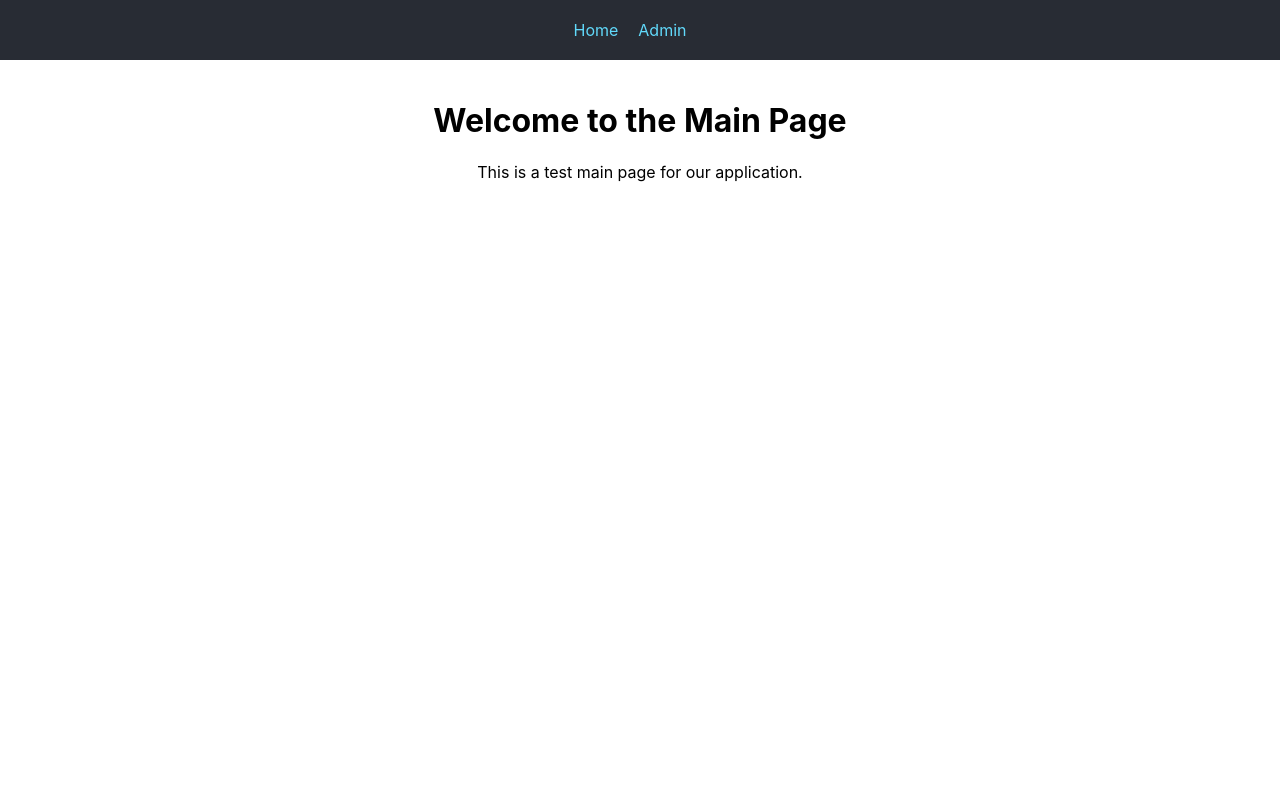
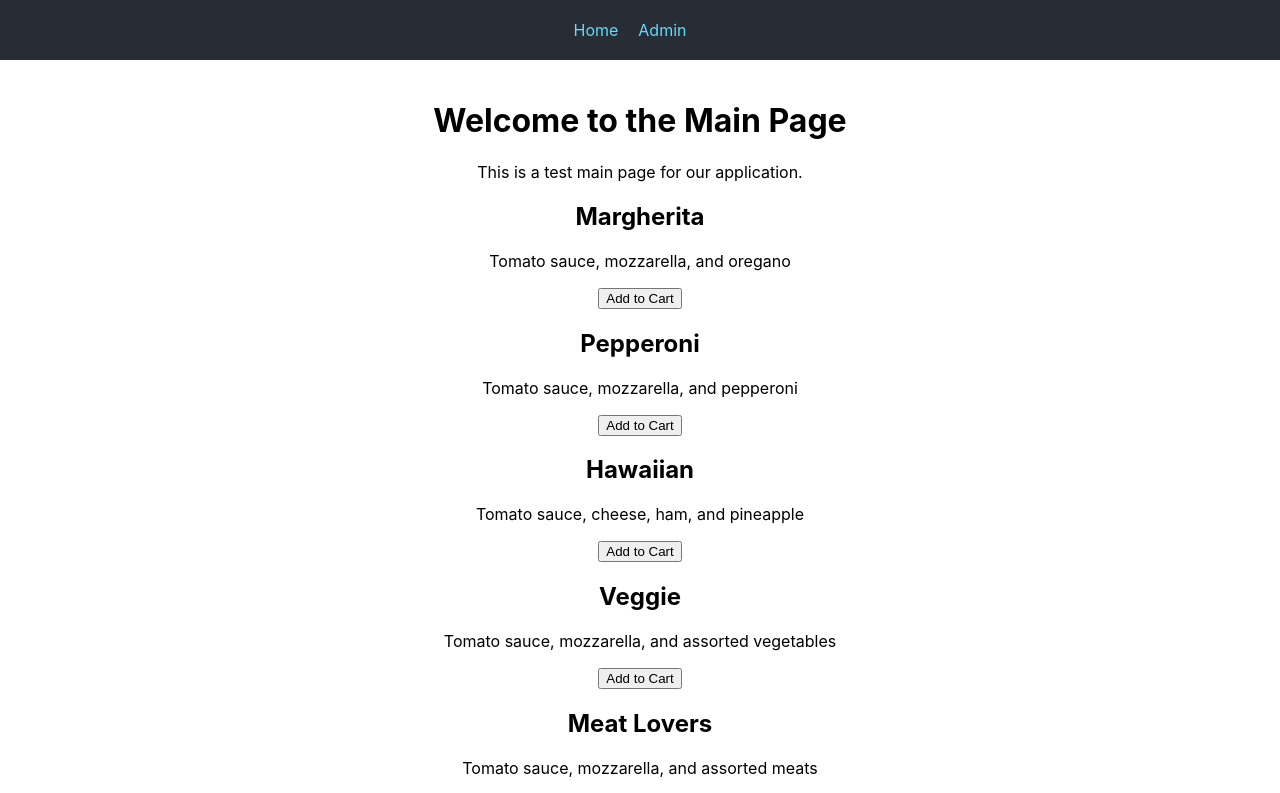
Before and after one commit to olisebz/AstroPizaz, a React (Create React App) app: page / in a window 1280 px wide. Shown: the top 793 px of the page. Built offline with nearby package versions, Linux system fonts and the light colour scheme.

Commit message:
added html and pizzas to the main page

```diff
--- a/src/pages/home/Home.js
+++ b/src/pages/home/Home.js
@@ -2,11 +2,30 @@
 import React from 'react';
 import './Home.css';
 
+const pizzas = [
+  { id: 1, name: 'Margherita', description: 'Tomato sauce, mozzarella, and oregano' },
+  { id: 2, name: 'Pepperoni', description: 'Tomato sauce, mozzarella, and pepperoni' },
+  { id: 3, name: 'Hawaiian', description: 'Tomato sauce, cheese, ham, and pineapple' },
+  { id: 4, name: 'Veggie', description: 'Tomato sauce, mozzarella, and assorted vegetables' },
+  { id: 5, name: 'Meat Lovers', description: 'Tomato sauce, mozzarella, and assorted meats' },
+  { id: 6, name: 'Buffalo Chicken', description: 'Buffalo sauce, chicken, and onions' },
+];
+
 function Home() {
   return (
-    <div>
+    <div className="home">
       <h1>Welcome to the Main Page</h1>
       <p>This is a test main page for our application.</p>
+      <div className="pizza-container">
+        {pizzas.map((pizza) => (
+          <div key={pizza.id} className="pizza-box">
+            <h2>{pizza.name}</h2>
+            <p>{pizza.description}</p>
+            <button>Add to Cart</button>
+          </div>
+        ))}
+      </div>
+      <button className="buy-button">Buy</button>
     </div>
   );
 }
```
